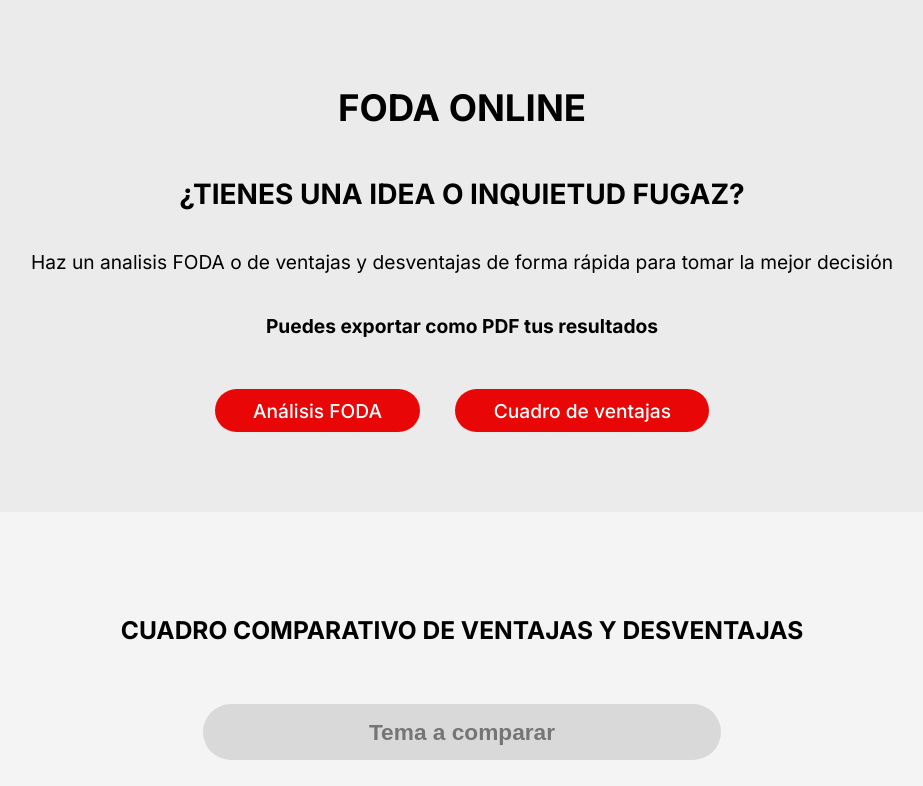
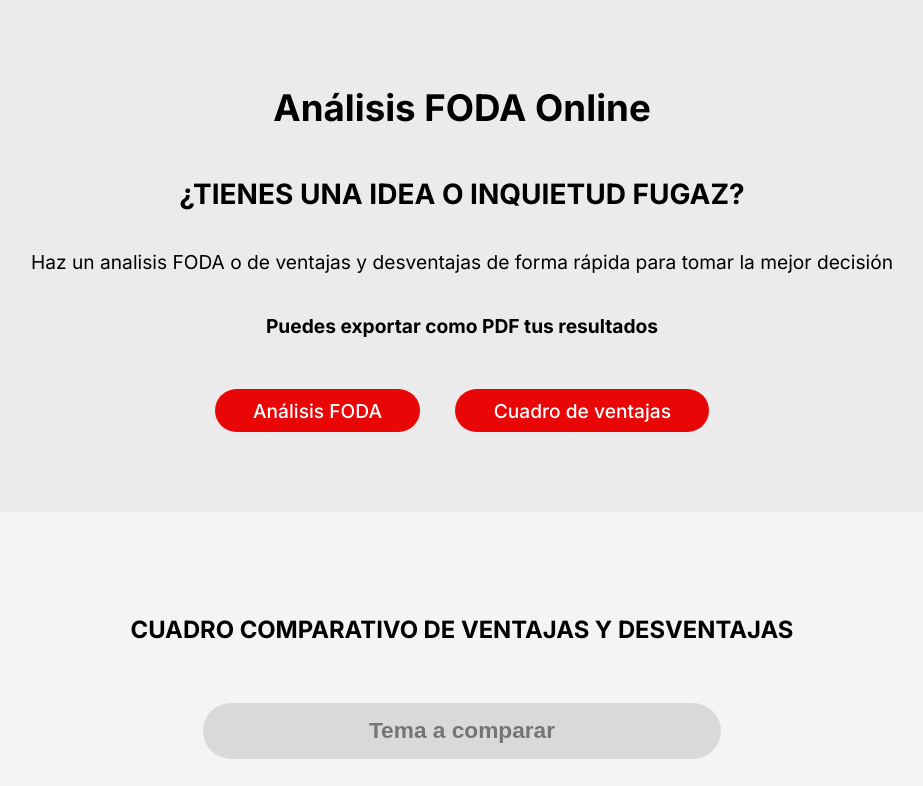
Before and after one commit to pablofcc97/foda.github.io, a plain HTML site: page index.html in a window 1280 px wide. Shown: the top 786 px of the page, without its empty margins (178-1101 px from the left). Drawn offline with Linux system fonts and the light colour scheme.

Commit message:
tamaño de titulos cambiados

```diff
--- a/index.html
+++ b/index.html
@@ -8,7 +8,7 @@
 </head>
 <body>
     <header>
-        <h1>FODA ONLINE</h1>
+        <h1>Análisis FODA Online</h1>
         <h2 class="header__subtitle">¿Tienes una idea o inquietud fugaz?</h1>
         <h2 class="header__info">Haz un analisis FODA o de ventajas y desventajas de forma rápida para tomar la mejor decisión</h2>
         <h3 class="header__promo">Puedes exportar como PDF tus resultados</h3>
--- a/style.css
+++ b/style.css
@@ -17,8 +17,8 @@ html{
     --first-color:#E80606;
     --first-color-light:#df5757;
     --h1-size:2.62rem;
-    --h2-size:1.75rem;
-    --h3-size:1.56rem;
+    --h2-size:1.7rem;
+    --h3-size:1.5rem;
     --text-size:1rem;
     --tittle-font:'Inter', sans-serif;
     --text-font:'Inter', sans-serif;
```
